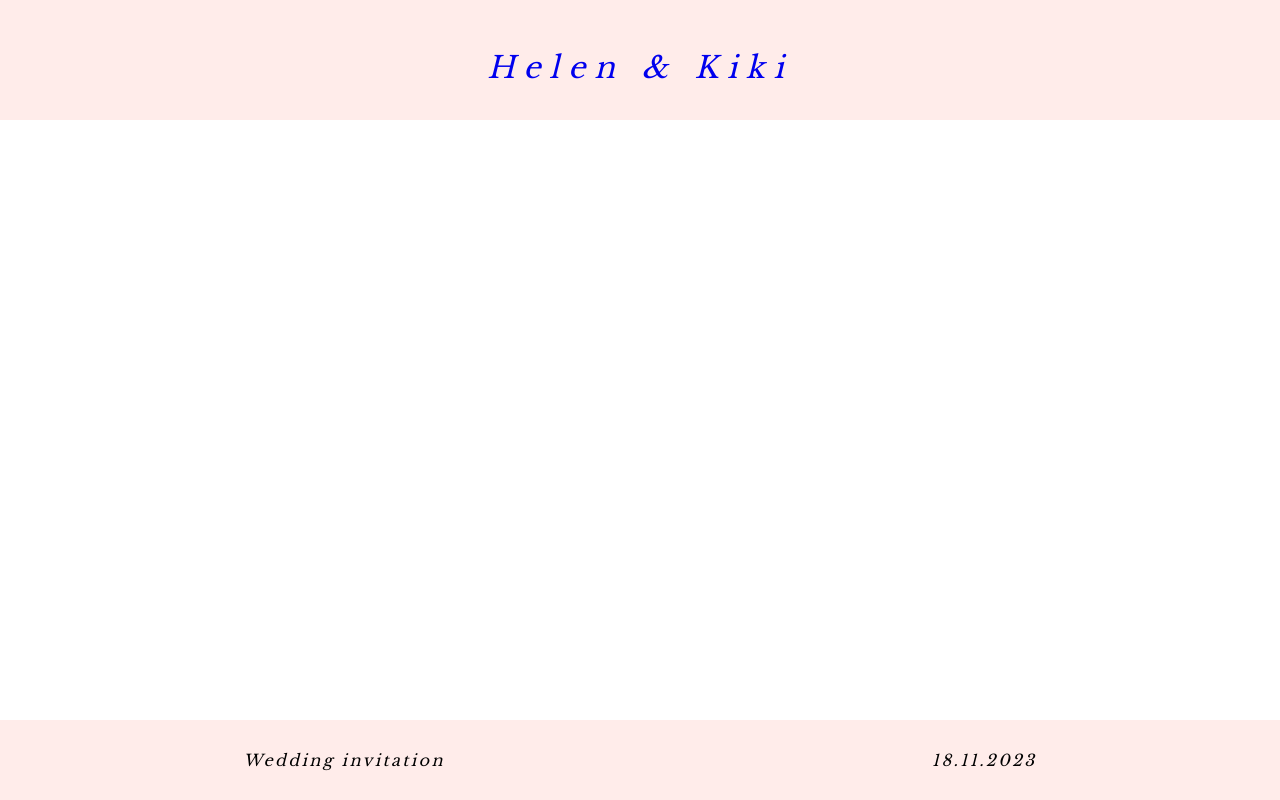
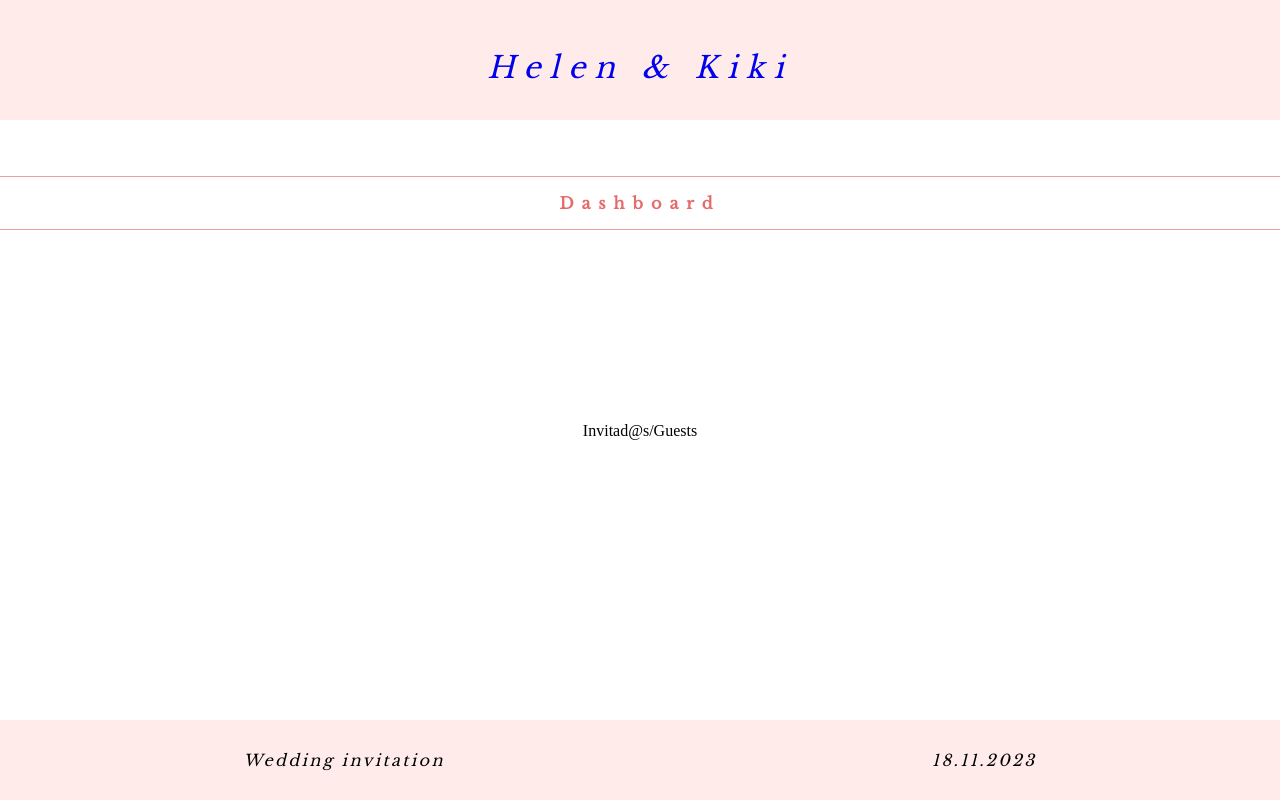
Before and after one commit to AAlejof/HeliKi, a React (Create React App) app in the folder client/: page /admin in a window 1280 px wide. Built offline with nearby package versions, Linux system fonts and the light colour scheme.

Commit message:
add basic styling

```diff
--- a/client/src/components/Admin/Admin.module.css
+++ b/client/src/components/Admin/Admin.module.css
@@ -1 +1,27 @@
+/* ---------MOBILE--------- */
+
+.dashboardDiv{
+	display: flex;
+	flex-direction: column;
+	justify-content: center;
+	align-items: center;
+    margin-top: 20vh;
+}
+
+.h3Dashboard {
+    font-family: 'Libre Baskerville';
+	font-style: normal;
+	font-weight: 700;
+	font-size: 16px;
+	text-align: center;
+	letter-spacing: 0.5em;
+	color: #e66a6a;
+	border-top: 1px solid #f19d9d;
+	border-bottom: 1px solid #f19d9d;
+	padding: 1rem;
+	margin-bottom: 15%;
+	width: 100vw;
+
+}
+
 /* ---------- tablet & desktop--------- */
```
